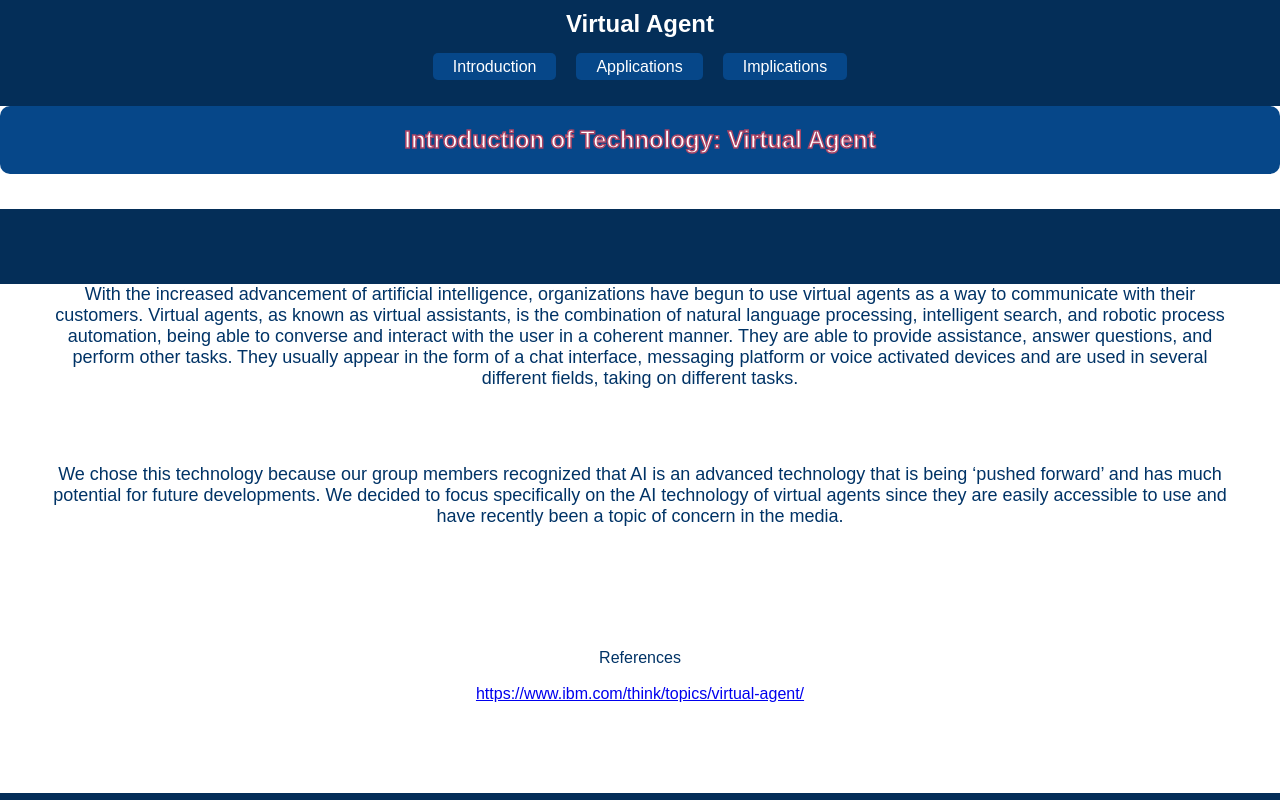
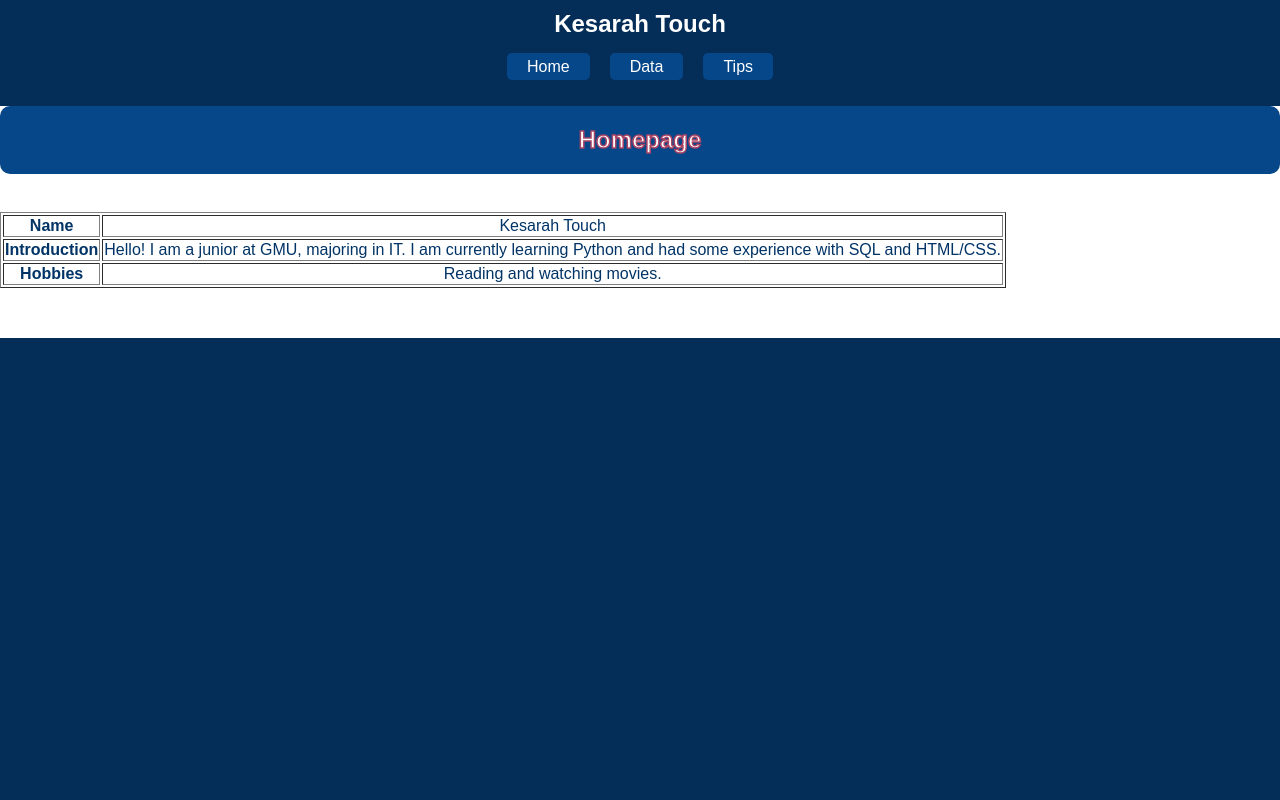
Before and after one commit to ktouch4/ktouch4.github.io, a plain HTML site: page index.html in a window 1280 px wide. Drawn offline with Linux system fonts and the light colour scheme.

Commit message:
Add files via upload

```diff
--- a/index.html
+++ b/index.html
@@ -1,40 +1,53 @@
 <!DOCTYPE html>
 <html lang="en">
 <head>
-	<meta charset="UTF-8">
+    <meta charset="UTF-8">
     <meta name="viewport" content="width=device-width, initial-scale=1.0">
-    <title>IT304 Project</title>
+    <title>ktouch4</title>
     <link rel="stylesheet" href="styles.css">
 </head>
 <body>
 <header>
-        <h1>Virtual Agent</h1>
+        <h1>Kesarah Touch </h1>
 </header>
     <nav>
 		<div class="navbar">
  <ul>
-    <li><a href="index.html">Introduction</a></li>
-    <li><a href="app.html">Applications</a></li>
-    <li><a href="imp.html">Implications</a></li>
+    <li><a href="index.html">Home</a></li>
+    <li><a href="data.html">Data</a></li>
+    <li><a href="tips.html">Tips</a></li>
 </ul>
 
 
     <main>
         <section class="homepage">
-            <h2>Introduction of Technology: Virtual Agent</h2>
+            <h2>Homepage</h2>
+
+<!-- weird bar thing -->
+<div class="slideshow-container">
+<div class="mySlides fade">
 
 
 </div>
+<br>
 
 <main id="main-content">
         <section class="intro">
-            <p>With the increased advancement of artificial intelligence, organizations have begun to use virtual agents as a way to communicate with their customers. Virtual agents, as known as virtual assistants, is the combination of natural language processing, intelligent search, and robotic process automation, being able to converse and interact with the user in a coherent manner. They are able to provide assistance, answer questions, and perform other tasks. They usually appear in the form of a chat interface, messaging platform or voice activated devices and are used in several different fields, taking on different tasks.</p>
-
-<p>We chose this technology because our group members recognized that AI is an advanced technology that is being ‘pushed forward’ and has much potential for future developments. We decided to focus specifically on the AI technology of virtual agents since they are easily accessible to use and have recently been a topic of concern in the media.</p>
-
-<br></br><br></br>References<br></br>
-<a href="https://www.ibm.com/think/topics/virtual-agent">https://www.ibm.com/think/topics/virtual-agent/</a>
-</p>
+            <table border="1">
+        <tr>
+            <th>Name</th>
+            <td>Kesarah Touch</td>
+        </tr>
+        <tr>
+            <th>Introduction</th>
+            <td>Hello! I am a junior at GMU, majoring in IT. I am currently learning Python and had some experience with SQL and HTML/CSS.</td>
+        </tr>
+        <tr>
+            <th>Hobbies</th>
+            <td>Reading and watching movies.</td>
+        </tr>
+    </table>
+        </section>
 
 			</div></nav></body>
 </html>
```
